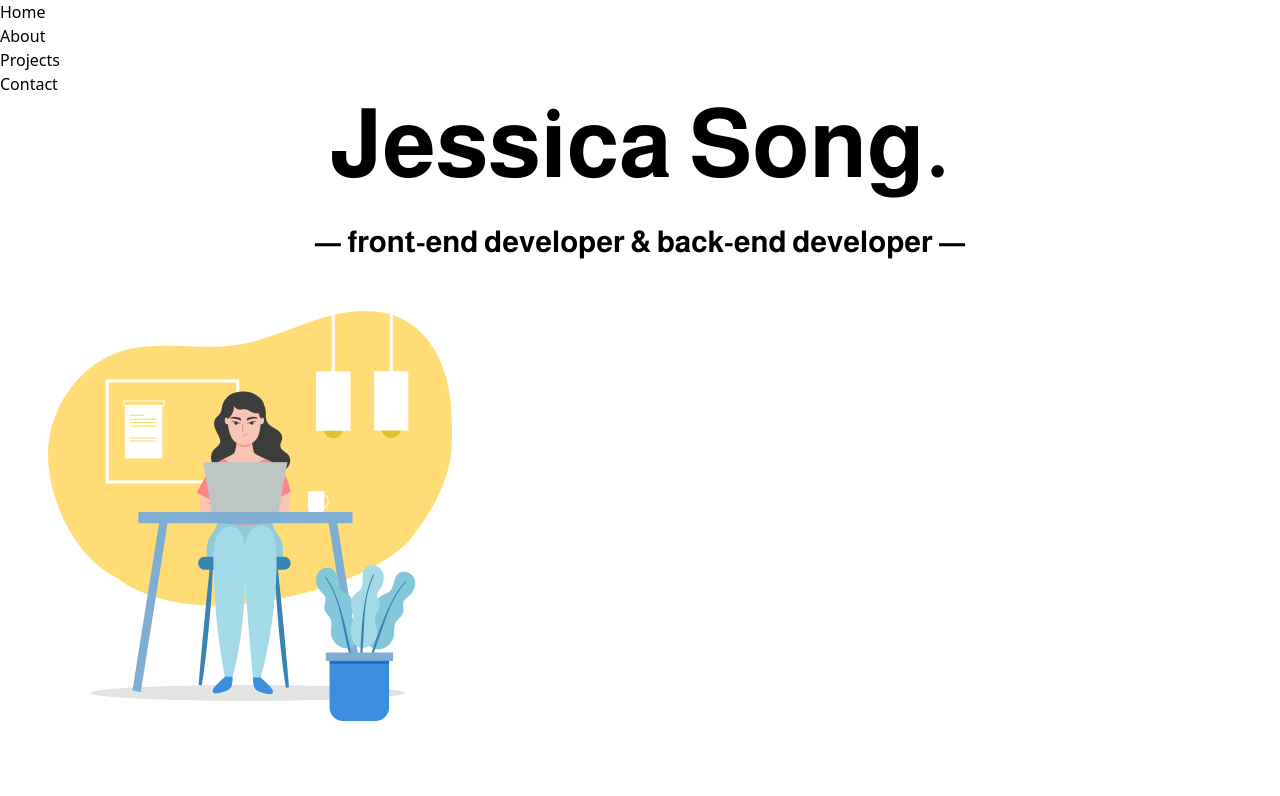
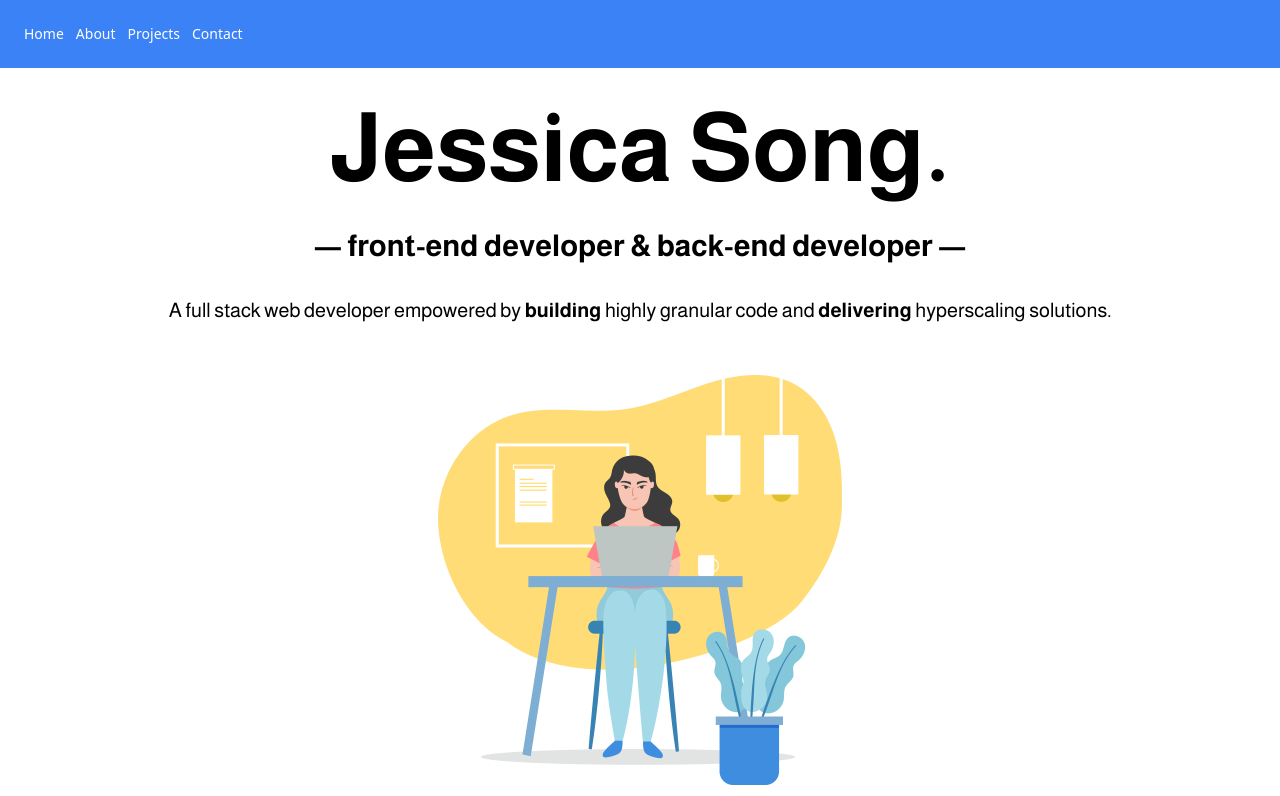
Before and after one commit to jsong73/jessica-song, a React (Create React App) app: page / in a window 1280 px wide. Shown: the top 796 px of the page. Built offline with nearby package versions, Linux system fonts and the light colour scheme.

Commit message:
fixed nav

```diff
--- a/src/App.css
+++ b/src/App.css
@@ -1,9 +1,5 @@
 html{
     scroll-behavior: smooth;
-}
-
-#home{
-
 }
 
 #full-name{
--- a/src/pages/PortfolioContainer.js
+++ b/src/pages/PortfolioContainer.js
@@ -9,30 +9,41 @@ function PortfolioContainer () {
             id="home"
             className="snap-start w-screen h-screen">
 
-            <nav className="">
-                <ul>
-                    <li> <a href="#home">Home</a> </li>
-                    <li> <a href="#about">About</a> </li>
-                    <li> <a href="#projects">Projects</a> </li>
-                    <li> <a href="#contact">Contact</a> </li>
-                </ul>
+            <nav className="flex items-center justify-between flex-wrap bg-blue-500 p-6">
+                <div className="flex items-center flex-shrink-0 text-white mr-6">
+                        <ul className="w-full block flex-grow lg:flex lg:items-center lg:w-auto">
+                        <div class="text-sm lg:flex-grow">
+                            <li className="mr-3 inline-block"> <a href="#home">Home</a></li>
+                            <li className="mr-3 inline-block"> <a href="#about">About</a></li>
+                            <li className="mr-3 inline-block"> <a href="#projects">Projects</a></li>
+                            <li className="mr-3 inline-block"> <a href="#contact">Contact</a></li>
+                            </div>
+                        </ul>
+
+                </div>
             </nav>
 
-            <h1 id="full-name" className="text-8xl text-center justify-center
-            items-center"> Jessica Song.
+            <h1 id="full-name" className="max-w-screen-lg mx-auto mt-8
+            text-8xl text-center justify-center items-center"> Jessica Song.
             </h1>
 
-            <h1 id="title" className=" text-3xl mt-8 text-center justify-center
+            <h1 id="title" className="text-3xl mt-8 text-center justify-center
             items-center"> — front-end developer & back-end developer —
             </h1>
 
-            <img className="justify-center items-center" src={Woman} width="500px" alt="woman-
-            computer"/>
 
             <p id="bio" className="text-xl mt-8 text-center justify-center items-center"> A
             full stack web developer empowered by <b>building</b> highly granular code and
             <b> delivering </b> hyperscaling solutions.
             </p>
+
+
+            <div className="hero container max-w-screen-lg mx-auto pb-10 flex justify-center">
+            <img src={Woman} width="500px" alt="woman-
+            computer"/>
+            </div>
+
+
 
         </div>
 
```
